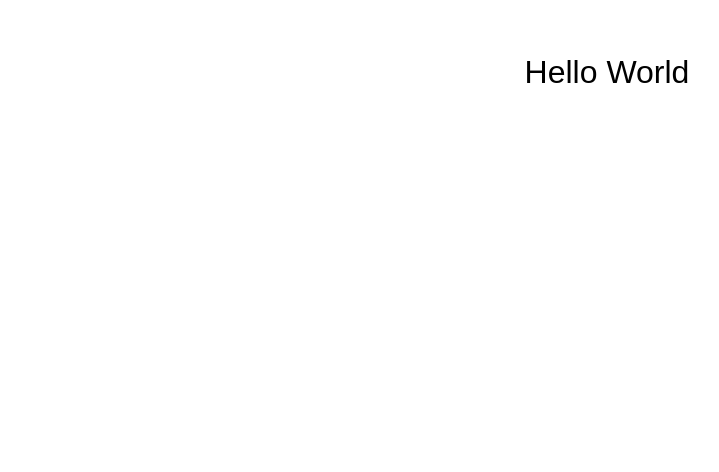
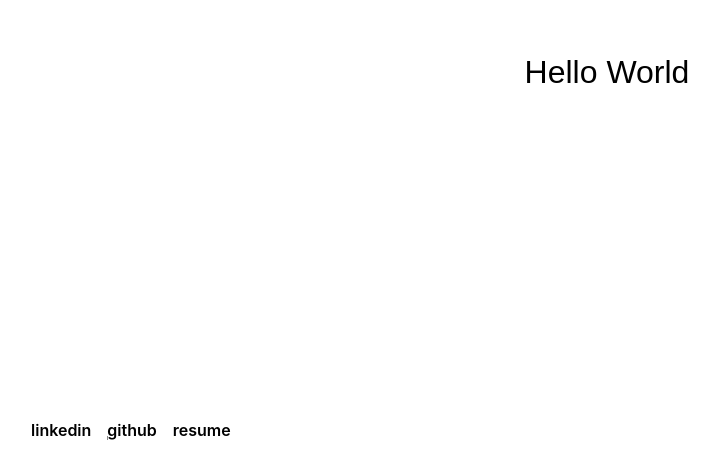
Before and after one commit to levi-zustiak/personal-site, a Next.js app: page / in a window 1280 px wide. Shown: the part 328-800 px from the top of the page, without its empty margins (33-752 px from the left). Built offline with nearby package versions, Linux system fonts and the light colour scheme; a web font is replaced by a local one.

Commit message:
[feat] add social links with animations

```diff
--- a/src/pages/index.js
+++ b/src/pages/index.js
@@ -1,16 +1,47 @@
-import { useSpring, animated } from "react-spring";
 import Head from 'next/head';
+import { useSpring, useTransition, useChain, useSpringRef, a } from "react-spring";
 import styles from '../styles/Home.module.scss';
 
 export default function Home() {
-  const style = useSpring({
-    to: { opacity: 1 },
-    from: { opacity: 0 },
+  const links = [
+    {
+      text: "linkedin",
+      icon: "",
+      url: "https://www.linkedin.com/in/levi-zustiak/",
+    },
+    {
+      text: "github",
+      icon: "",
+      url: "https://www.github.com/levi-zustiak",
+    },
+    {
+      text: 'resume',
+      icon: "",
+      url: "https://www.levizustiak.dev/resume"
+    }
+  ];
+
+  const headerRef = useSpringRef();
+  const linkRef = useSpringRef();
+
+  const headerAnimation = useSpring({
+    ref: headerRef,
+    from: { opacity: 0, y: 16 },
+    to: { opacity: 1, y: 0 },
     config: {
       tension: 100,
-      friction: 64,
-    }
+    },
   });
+
+  const linkTransition = useTransition(links, {
+    ref: linkRef,
+    trail: 250,
+    from: { opacity: 0, y: 10 },
+    enter: { opacity: 1, y: 0 },
+    delay: 250
+  })
+
+  useChain([headerRef, linkRef]);
 
   return (
     <div className={styles.app}>
@@ -22,7 +53,12 @@ export default function Home() {
       <meta name="keywords" content="software engineer, software developer, portfolio, react, javascript, web app"/>
     </Head>
       <div className={styles.container}>
-        <animated.h1 style={style}>Hello World</animated.h1>
+        <a.h1 style={headerAnimation}>Hello World</a.h1>
+        <div className={styles.linkContainer}>
+          {linkTransition((style, link) => (
+            <a.a className={styles[link.text]} style={style} href={link.url}>{link.text}</a.a>
+          ))}
+        </div>
       </div>
     </div>
   )
```
